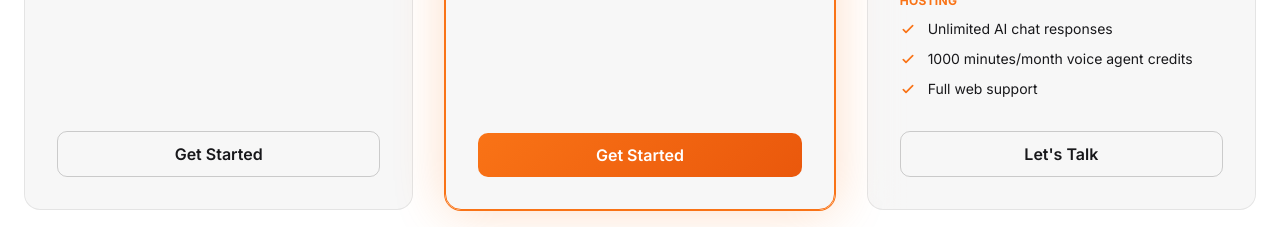
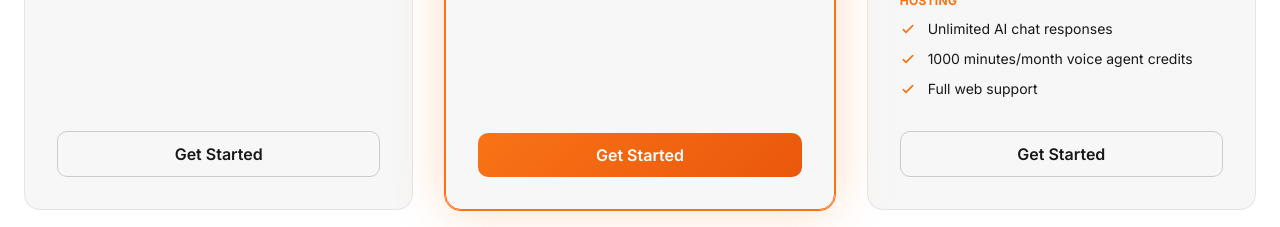
Before and after one commit to goose956/localwebdesign, a React (Vite) app in the folder client/: page /pricing in a window 1280 px wide. Shown: the part 1000-1227 px from the top of the page. Built offline with nearby package versions, Linux system fonts and the light colour scheme; no server answers.

Commit message:
Match Voice AI & Agent's CTA button to the other two plans

```diff
--- a/client/src/pages/Pricing.jsx
+++ b/client/src/pages/Pricing.jsx
@@ -183,7 +183,7 @@ const plans = [
       ] },
       { title: 'Hosting', items: ['Unlimited AI chat responses', '1000 minutes/month voice agent credits', 'Full web support'] },
     ],
-    cta: "Let's Talk",
+    cta: 'Get Started',
     popular: false,
   },
 ];
```
